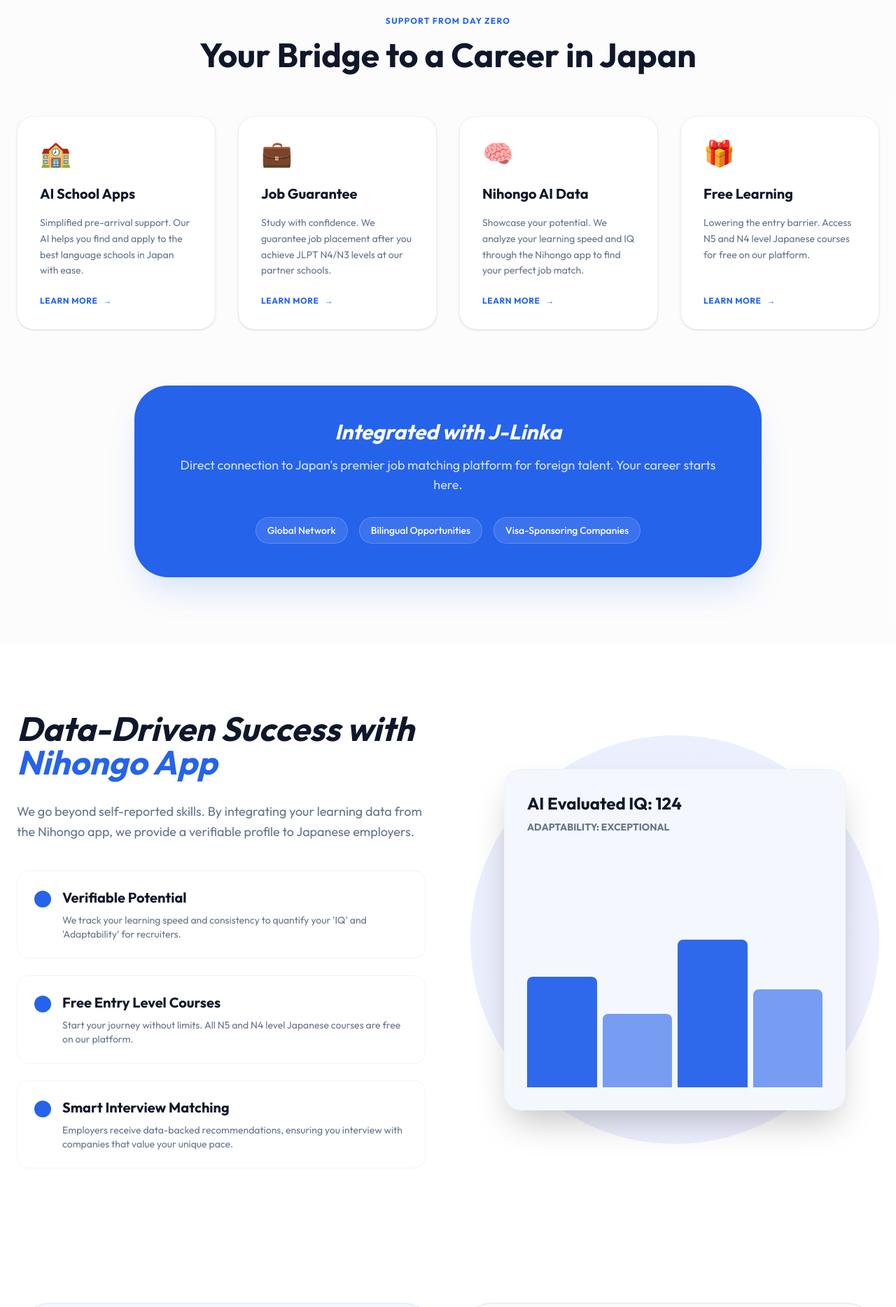
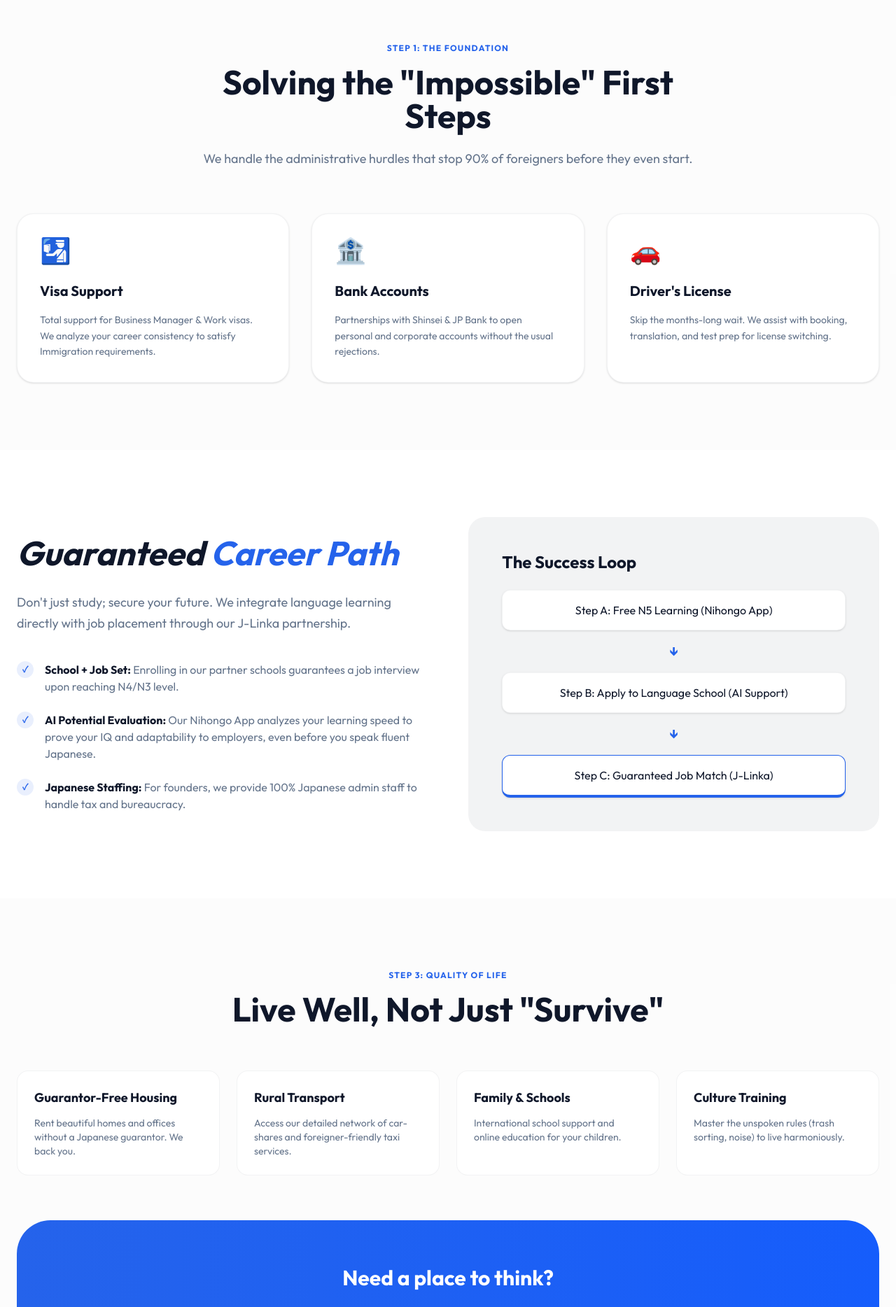
Before and after one commit to takeman555/new-gaijin-pot, a Next.js app: page / in a window 1280 px wide. Shown: the part 880-2748 px from the top of the page at 70% size. Built offline with nearby package versions, Linux system fonts and the light colour scheme.

Commit message:
Full site renewal: Implement MECE structure and Deadlock Resolution concept

```diff
--- a/pages/index.tsx
+++ b/pages/index.tsx
@@ -18,22 +18,23 @@
           <div className="max-w-7xl mx-auto px-6 grid lg:grid-cols-2 gap-12 items-center">
             <div className="relative z-10">
               <span className="inline-block py-1 px-3 rounded-full bg-primary/10 text-primary text-xs font-bold tracking-widest uppercase mb-6">
-                Your Lifetime Gateway to Japan
+                All-in-One Japan Migration Platform
               </span>
               <h1 className="text-5xl md:text-7xl font-bold tracking-tight mb-8 leading-[1.1]">
-                Live, Work, and <br />
-                Thrive in <span className="text-primary italic">Japan</span>.
+                Break the <span className="text-primary italic">Deadlock</span>. <br />
+                Start Your Life in Japan.
               </h1>
               <p className="text-lg md:text-xl text-secondary mb-10 leading-relaxed max-w-lg">
-                Whether you're a founder, student, or job seeker, we provide AI-driven tools and physical setup support to build your life in Japan with confidence.
+                "No visa without a job. No job without a visa." We solve this. <br />
+                From learning Japanese to getting hired and securing your home—all in one place.
               </p>
               <div className="flex flex-col sm:flex-row gap-4">
-                <Link href="/founders" className="px-8 py-4 bg-primary text-white rounded-full font-bold text-lg hover:scale-105 transition-transform shadow-xl shadow-primary/30 text-center">
-                  I am a Founder
+                <button className="px-8 py-4 bg-primary text-white rounded-full font-bold text-lg hover:scale-105 transition-transform shadow-xl shadow-primary/30 text-center">
+                  Start Learning (Free)
+                </button>
+                <Link href="/sanuki" className="px-8 py-4 border border-foreground/10 rounded-full font-bold text-lg hover:bg-foreground/5 transition-colors text-center">
+                  Explore Sanuki Hub
                 </Link>
-                <button className="px-8 py-4 border border-foreground/10 rounded-full font-bold text-lg hover:bg-foreground/5 transition-colors text-center">
-                  Start AI Visa Tool
-                </button>
               </div>
             </div>
             <div className="relative">
@@ -41,7 +42,7 @@
               <div className="relative rounded-2xl overflow-hidden shadow-2xl border border-foreground/5 bg-white p-2">
                 <Image
                   src="/hero.png"
-                  alt="Modern Japan Startup Hero"
+                  alt="Japan Migration Success"
                   width={800}
                   height={600}
                   className="w-full h-auto rounded-xl object-cover"
@@ -52,120 +53,97 @@
           </div>
         </section>
 
-        {/* Pre-arrival & Career Core Services */}
-        <section id="solution" className="py-24 bg-foreground/[0.01]">
-          <div className="max-w-7xl mx-auto px-6 text-center">
-            <span className="text-primary font-bold tracking-widest uppercase text-xs mb-4 inline-block">Support from Day Zero</span>
-            <h2 className="text-4xl md:text-5xl font-bold mb-16">Your Bridge to a Career in Japan</h2>
-            <div className="grid md:grid-cols-2 lg:grid-cols-4 gap-8 text-left">
+        {/* 1. Admin & Legal (The Deadlock Breakers) */}
+        <section id="admin" className="py-24 bg-foreground/[0.01]">
+          <div className="max-w-7xl mx-auto px-6">
+            <div className="text-center max-w-3xl mx-auto mb-16">
+              <span className="text-primary font-bold tracking-widest uppercase text-xs mb-4 inline-block">Step 1: The Foundation</span>
+              <h2 className="text-3xl md:text-5xl font-bold">Solving the "Impossible" First Steps</h2>
+              <p className="text-lg text-secondary mt-6">We handle the administrative hurdles that stop 90% of foreigners before they even start.</p>
+            </div>
+            <div className="grid md:grid-cols-3 gap-8">
               {[
-                {
-                  title: "AI School Apps",
-                  desc: "Simplified pre-arrival support. Our AI helps you find and apply to the best language schools in Japan with ease.",
-                  icon: "🏫"
-                },
-                {
-                  title: "Job Guarantee",
-                  desc: "Study with confidence. We guarantee job placement after you achieve JLPT N4/N3 levels at our partner schools.",
-                  icon: "💼"
-                },
-                {
-                  title: "Nihongo AI Data",
-                  desc: "Showcase your potential. We analyze your learning speed and IQ through the Nihongo app to find your perfect job match.",
-                  icon: "🧠"
-                },
-                {
-                  title: "Free Learning",
-                  desc: "Lowering the entry barrier. Access N5 and N4 level Japanese courses for free on our platform.",
-                  icon: "🎁"
-                }
-              ].map((service, i) => (
-                <div key={i} className="p-8 bg-background rounded-3xl border border-foreground/5 shadow-sm hover:shadow-xl hover:border-primary/20 transition-all flex flex-col items-start min-h-[300px]">
-                  <div className="text-4xl mb-6">{service.icon}</div>
-                  <h3 className="text-xl font-bold mb-4">{service.title}</h3>
-                  <p className="text-secondary leading-relaxed text-sm mb-6">{service.desc}</p>
-                  <div className="mt-auto group flex items-center gap-2 text-primary text-xs font-bold uppercase tracking-wider">
-                    Learn More <span className="group-hover:translate-x-1 transition-transform">→</span>
-                  </div>
+                { title: "Visa Support", desc: "Total support for Business Manager & Work visas. We analyze your career consistency to satisfy Immigration requirements.", icon: "🛂" },
+                { title: "Bank Accounts", desc: "Partnerships with Shinsei & JP Bank to open personal and corporate accounts without the usual rejections.", icon: "🏦" },
+                { title: "Driver's License", desc: "Skip the months-long wait. We assist with booking, translation, and test prep for license switching.", icon: "🚗" }
+              ].map((item, i) => (
+                <div key={i} className="bg-background p-8 rounded-3xl border border-foreground/5 shadow-sm">
+                  <div className="text-4xl mb-6">{item.icon}</div>
+                  <h3 className="text-xl font-bold mb-4">{item.title}</h3>
+                  <p className="text-secondary leading-relaxed text-sm">{item.desc}</p>
                 </div>
               ))}
-            </div>
-
-            {/* J-Linka Integration Callout */}
-            <div className="mt-20 p-8 md:p-12 bg-primary text-white rounded-[3rem] shadow-2xl shadow-primary/20 text-center max-w-4xl mx-auto">
-              <h3 className="text-2xl md:text-3xl font-bold mb-4 italic">Integrated with J-Linka</h3>
-              <p className="text-white/80 text-lg mb-8">Direct connection to Japan's premier job matching platform for foreign talent. Your career starts here.</p>
-              <div className="flex justify-center flex-wrap gap-4">
-                <span className="px-4 py-2 bg-white/10 rounded-full border border-white/20 text-sm font-medium">Global Network</span>
-                <span className="px-4 py-2 bg-white/10 rounded-full border border-white/20 text-sm font-medium">Bilingual Opportunities</span>
-                <span className="px-4 py-2 bg-white/10 rounded-full border border-white/20 text-sm font-medium">Visa-Sponsoring Companies</span>
-              </div>
             </div>
           </div>
         </section>
 
-        {/* Nihongo Learning & Evaluation */}
-        <section className="py-24 bg-white">
-          <div className="max-w-7xl mx-auto px-6 flex flex-col lg:flex-row items-center gap-16">
-            <div className="lg:w-1/2">
-              <h2 className="text-4xl md:text-5xl font-bold mb-8 italic">Data-Driven Success with <span className="text-primary italic">Nihongo App</span></h2>
-              <p className="text-lg text-secondary mb-10 leading-relaxed">
-                We go beyond self-reported skills. By integrating your learning data from the Nihongo app, we provide a verifiable profile to Japanese employers.
-              </p>
-              <div className="space-y-6">
-                {[
-                  { title: "Verifiable Potential", desc: "We track your learning speed and consistency to quantify your 'IQ' and 'Adaptability' for recruiters." },
-                  { title: "Free Entry Level Courses", desc: "Start your journey without limits. All N5 and N4 level Japanese courses are free on our platform." },
-                  { title: "Smart Interview Matching", desc: "Employers receive data-backed recommendations, ensuring you interview with companies that value your unique pace." }
-                ].map((item, i) => (
-                  <div key={i} className="flex gap-4 p-6 rounded-2xl border border-foreground/5 hover:bg-primary/5 transition-colors">
-                    <div className="w-6 h-6 rounded-full bg-primary flex-shrink-0 mt-1" />
-                    <div>
-                      <h4 className="font-bold text-xl mb-2">{item.title}</h4>
-                      <p className="text-secondary text-sm">{item.desc}</p>
-                    </div>
-                  </div>
-                ))}
+        {/* 2. Career & Education (Work & Study) */}
+        <section id="career" className="py-24 bg-white">
+          <div className="max-w-7xl mx-auto px-6">
+            <div className="flex flex-col lg:flex-row gap-16 items-center">
+              <div className="lg:w-1/2">
+                <h2 className="text-3xl md:text-5xl font-bold mb-8 italic">Guaranteed <span className="text-primary">Career Path</span></h2>
+                <p className="text-lg text-secondary mb-10 leading-relaxed">
+                  Don't just study; secure your future. We integrate language learning directly with job placement through our J-Linka partnership.
+                </p>
+                <ul className="space-y-6">
+                  {[
+                    { strong: "School + Job Set", text: "Enrolling in our partner schools guarantees a job interview upon reaching N4/N3 level." },
+                    { strong: "AI Potential Evaluation", text: "Our Nihongo App analyzes your learning speed to prove your IQ and adaptability to employers, even before you speak fluent Japanese." },
+                    { strong: "Japanese Staffing", text: "For founders, we provide 100% Japanese admin staff to handle tax and bureaucracy." }
+                  ].map((li, i) => (
+                    <li key={i} className="flex gap-4">
+                      <div className="w-6 h-6 rounded-full bg-primary/10 text-primary flex items-center justify-center text-xs font-bold flex-shrink-0">✓</div>
+                      <p className="text-secondary"><strong className="text-foreground">{li.strong}:</strong> {li.text}</p>
+                    </li>
+                  ))}
+                </ul>
               </div>
-            </div>
-            <div className="lg:w-1/2 relative">
-              <div className="aspect-square bg-gradient-to-br from-primary/10 to-indigo-500/10 rounded-full flex items-center justify-center p-12">
-                <div className="w-full h-full bg-white rounded-3xl shadow-2xl p-8 border border-foreground/5 relative overflow-hidden">
-                  {/* Mock Evaluation Graph */}
-                  <div className="absolute inset-0 bg-primary/5 p-8 flex flex-col justify-end">
-                    <div className="w-full h-1/2 flex items-end gap-2">
-                      <div className="w-1/4 h-3/4 bg-primary rounded-t-lg animate-pulse" />
-                      <div className="w-1/4 h-1/2 bg-primary/60 rounded-t-lg" />
-                      <div className="w-1/4 h-full bg-primary rounded-t-lg animate-pulse" />
-                      <div className="w-1/4 h-2/3 bg-primary/60 rounded-t-lg" />
-                    </div>
-                  </div>
-                  <h4 className="text-2xl font-black mb-2 relative z-10">AI Evaluated IQ: 124</h4>
-                  <p className="text-secondary text-sm relative z-10 font-bold text-primary uppercase">Adaptability: Exceptional</p>
+              <div className="lg:w-1/2 bg-foreground/5 rounded-3xl p-8 lg:p-12">
+                <h3 className="text-2xl font-bold mb-6">The Success Loop</h3>
+                <div className="flex flex-col gap-4">
+                  <div className="p-4 bg-white rounded-xl shadow-sm border border-foreground/5 text-center">Step A: Free N5 Learning (Nihongo App)</div>
+                  <div className="text-center text-primary text-xl font-bold">↓</div>
+                  <div className="p-4 bg-white rounded-xl shadow-sm border border-foreground/5 text-center">Step B: Apply to Language School (AI Support)</div>
+                  <div className="text-center text-primary text-xl font-bold">↓</div>
+                  <div className="p-4 bg-white rounded-xl shadow-sm border border-foreground/5 text-center border-b-4 border-primary">Step C: Guaranteed Job Match (J-Linka)</div>
                 </div>
               </div>
             </div>
           </div>
         </section>
 
-        {/* Specialized Tracks Funnel */}
-        <section className="py-24">
+        {/* 3. Living & Community (Sanuki & Hubs) */}
+        <section id="living" className="py-24 bg-foreground/[0.01]">
           <div className="max-w-7xl mx-auto px-6">
-            <div className="grid md:grid-cols-2 gap-8 text-center">
-              <div className="p-12 bg-primary/5 rounded-[3rem] border border-primary/10 hover:border-primary/30 transition-all flex flex-col items-center">
-                <h3 className="text-3xl font-bold mb-4">Founder-Focused</h3>
-                <p className="text-secondary mb-8">Specific support for businessmanager visas, offices, and co-founder matching.</p>
-                <Link href="/founders" className="mt-auto px-8 py-3 bg-primary text-white rounded-full font-bold">
-                  View Founder Track
-                </Link>
-              </div>
-              <div className="p-12 bg-foreground/[0.02] rounded-[3rem] border border-foreground/10 hover:border-foreground/30 transition-all flex flex-col items-center">
-                <h3 className="text-3xl font-bold mb-4">Consider Sanuki</h3>
-                <p className="text-secondary mb-8">Looking for the best entry point? Explore the benefits of living and building in Sanuki City.</p>
-                <Link href="/sanuki" className="mt-auto px-8 py-3 border border-foreground rounded-full font-bold">
-                  Compare Locations
-                </Link>
-              </div>
+            <div className="text-center max-w-3xl mx-auto mb-16">
+              <span className="text-primary font-bold tracking-widest uppercase text-xs mb-4 inline-block">Step 3: Quality of Life</span>
+              <h2 className="text-3xl md:text-5xl font-bold">Live Well, Not Just "Survive"</h2>
+            </div>
+            <div className="grid md:grid-cols-2 lg:grid-cols-4 gap-6">
+              {[
+                { title: "Guarantor-Free Housing", desc: "Rent beautiful homes and offices without a Japanese guarantor. We back you." },
+                { title: "Rural Transport", desc: "Access our detailed network of car-shares and foreigner-friendly taxi services." },
+                { title: "Family & Schools", desc: "International school support and online education for your children." },
+                { title: "Culture Training", desc: "Master the unspoken rules (trash sorting, noise) to live harmoniously." }
+              ].map((item, i) => (
+                <div key={i} className="p-6 bg-white rounded-2xl border border-foreground/5">
+                  <h4 className="font-bold text-lg mb-3">{item.title}</h4>
+                  <p className="text-sm text-secondary">{item.desc}</p>
+                </div>
+              ))}
+            </div>
+
+            {/* Sanuki Hub Callout */}
+            <div className="mt-16 bg-gradient-to-r from-primary to-blue-600 rounded-[3rem] p-10 md:p-16 text-white text-center">
+              <h3 className="text-3xl font-bold mb-6">Need a place to think?</h3>
+              <p className="text-lg opacity-90 max-w-2xl mx-auto mb-10">
+                If you don't have a visa yet, or just want to test your fit in Japan, come to our <strong>Sanuki City Hub</strong>.
+                Stay for 1-3 months, learn the culture, and plan your career with our "Workaway" model.
+              </p>
+              <Link href="/sanuki" className="inline-block px-10 py-4 bg-white text-primary rounded-full font-bold hover:scale-105 transition-transform shadow-lg">
+                Check Sanuki Hub Program
+              </Link>
             </div>
           </div>
         </section>
@@ -175,12 +153,15 @@
           <div className="max-w-4xl mx-auto px-6 text-center relative z-10">
             <h2 className="text-4xl md:text-6xl font-bold mb-8">Start Your Japan Journey</h2>
             <p className="text-background/60 text-xl mb-12">
-              Join the waiting list for our next intake and gain access to our AI tools.
+              Join the waiting list to get free access to N5 Japanese lessons and our visa consultation.
             </p>
-            <div className="flex justify-center">
+            <div className="flex justify-center flex-col sm:flex-row gap-6">
               <button className="px-12 py-5 bg-primary text-white rounded-full font-black text-xl hover:scale-105 transition-transform">
-                Join the Community
+                Start Free Learning
               </button>
+              <Link href="/founders" className="px-12 py-5 border border-white/20 text-white rounded-full font-black text-xl hover:bg-white/10 transition-colors flex items-center justify-center">
+                I am a Founder
+              </Link>
             </div>
           </div>
         </section>
```
Also changed, not shown: components/Navbar.tsx (+12 -2 lines), 1 other file (tests, documents, lock files or other folders).
